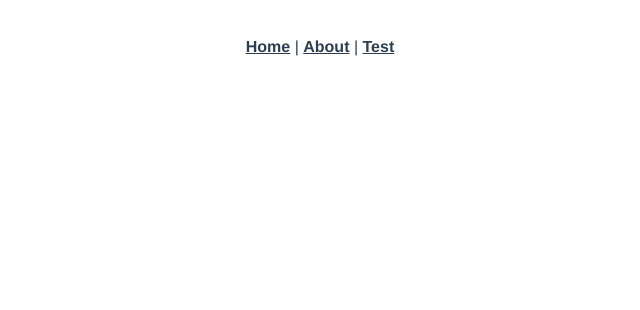
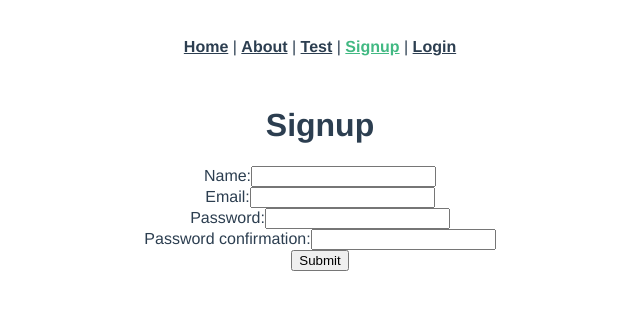
Before and after one commit to mikemorton72/blog-frontend-app, a Vue app: page /signup in a window 1280 px wide. Shown: the top 310 px of the page, without its empty margins (320-960 px from the left). Built offline with nearby package versions, Linux system fonts and the light colour scheme.

Commit message:
adds user signup and login to frontend

```diff
--- a/src/App.vue
+++ b/src/App.vue
@@ -3,7 +3,9 @@
     <div id="nav">
       <router-link to="/">Home</router-link> |
       <router-link to="/about">About</router-link> |
-      <router-link to="/test">Test</router-link>
+      <router-link to="/test">Test</router-link> |
+      <router-link to="/signup">Signup</router-link> |
+      <router-link to="/login">Login</router-link>
     </div>
     <router-view/>
   </div>
--- a/src/router/index.js
+++ b/src/router/index.js
@@ -3,6 +3,8 @@ import VueRouter from 'vue-router';
 import Home from '../views/Home.vue';
 import About from '../views/About.vue';
 import Test from '../views/Test.vue';
+import Signup from '../views/Signup.vue';
+import Login from '../views/Login.vue';
 
 Vue.use(VueRouter);
 
@@ -21,7 +23,16 @@ const routes = [
     path: '/about',
     name: 'About',
     component: About
-
+  },
+  {
+    path: '/signup',
+    name: 'Signup',
+    component: Signup
+  },
+  {
+    path: '/login',
+    name: 'Login',
+    component: Login
   }
 ];
 
--- /dev/null
+++ b/src/views/Login.vue
@@ -0,0 +1,50 @@
+<template>
+  <div class="login">
+    <form v-on:submit.prevent="submit()">
+      <h1>Login</h1>
+      <ul>
+        <li v-for="error in errors" v-bind:key="error">{{ error }}</li>
+      </ul>
+      <div>
+        <label>Email:</label>
+        <input type="email" v-model="newSessionParams.email" />
+      </div>
+      <div>
+        <label>Password:</label>
+        <input type="password" v-model="newSessionParams.password" />
+      </div>
+      <input type="submit" value="Submit" />
+    </form>
+  </div>
+</template>
+
+<script>
+import axios from "axios";
+
+export default {
+  data: function () {
+    return {
+      newSessionParams: {},
+      errors: [],
+    };
+  },
+  methods: {
+    submit: function () {
+      axios
+        .post("/sessions", this.newSessionParams)
+        .then((response) => {
+          axios.defaults.headers.common["Authorization"] =
+            "Bearer " + response.data.jwt;
+          localStorage.setItem("jwt", response.data.jwt);
+          this.$router.push("/");
+        })
+        .catch((error) => {
+          console.log(error.response);
+          this.errors = ["Invalid email or password."];
+          this.email = "";
+          this.password = "";
+        });
+    },
+  },
+};
+</script>
--- /dev/null
+++ b/src/views/Signup.vue
@@ -0,0 +1,53 @@
+<template>
+  <div class="signup">
+    <form v-on:submit.prevent="submit()">
+      <h1>Signup</h1>
+      <ul>
+        <li v-for="error in errors" v-bind:key="error">{{ error }}</li>
+      </ul>
+      <div>
+        <label>Name:</label>
+        <input type="text" v-model="newUserParams.name" />
+      </div>
+      <div>
+        <label>Email:</label>
+        <input type="email" v-model="newUserParams.email" />
+      </div>
+      <div>
+        <label>Password:</label>
+        <input type="password" v-model="newUserParams.password" />
+      </div>
+      <div>
+        <label>Password confirmation:</label>
+        <input type="password" v-model="newUserParams.password_confirmation" />
+      </div>
+      <input type="submit" value="Submit" />
+    </form>
+  </div>
+</template>
+
+<script>
+import axios from "axios";
+
+export default {
+  data: function () {
+    return {
+      newUserParams: {},
+      errors: [],
+    };
+  },
+  methods: {
+    submit: function () {
+      axios
+        .post("/users", this.newUserParams)
+        .then((response) => {
+          console.log(response.data);
+          this.$router.push("/login");
+        })
+        .catch((error) => {
+          this.errors = error.response.data.errors;
+        });
+    },
+  },
+};
+</script>
```
